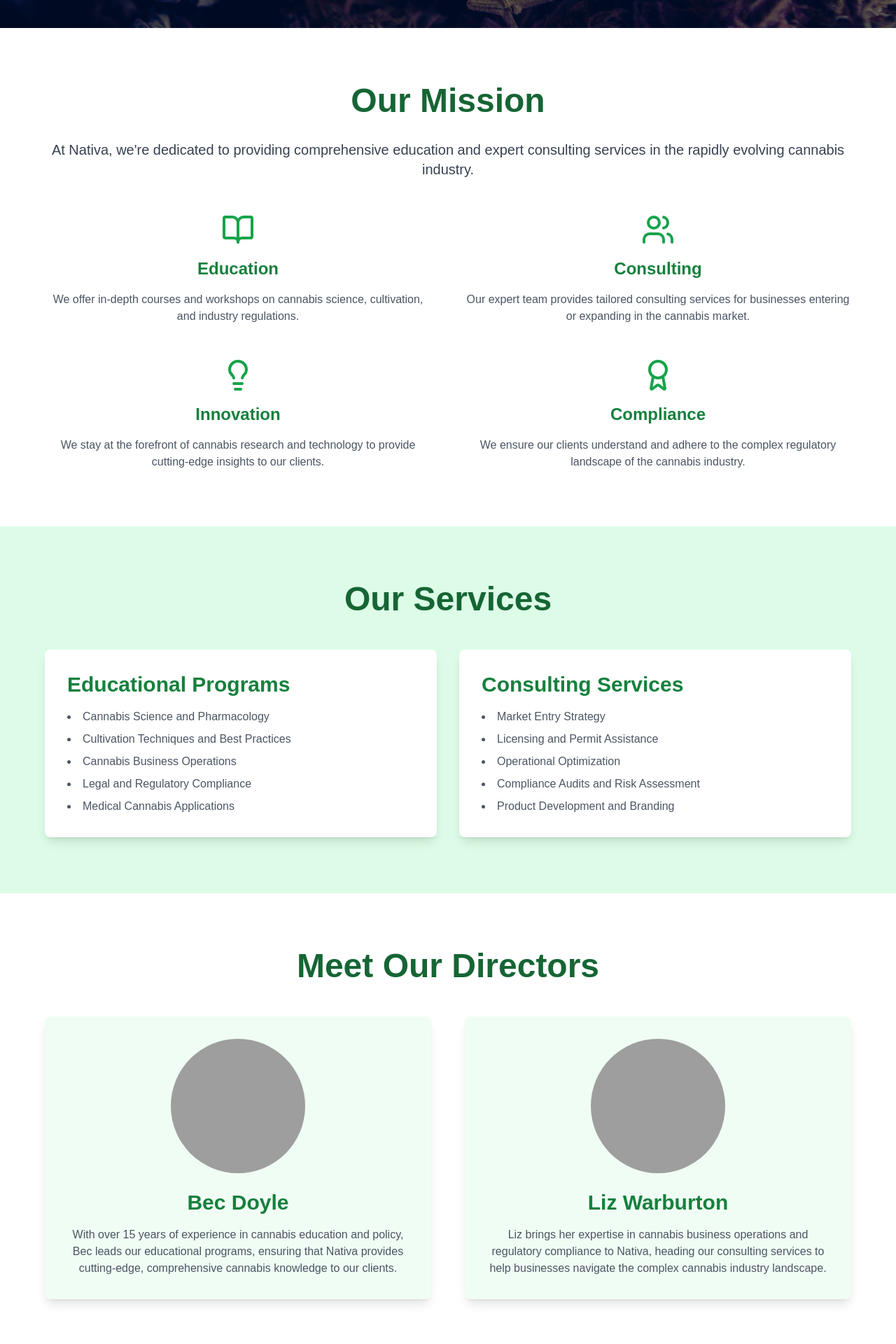
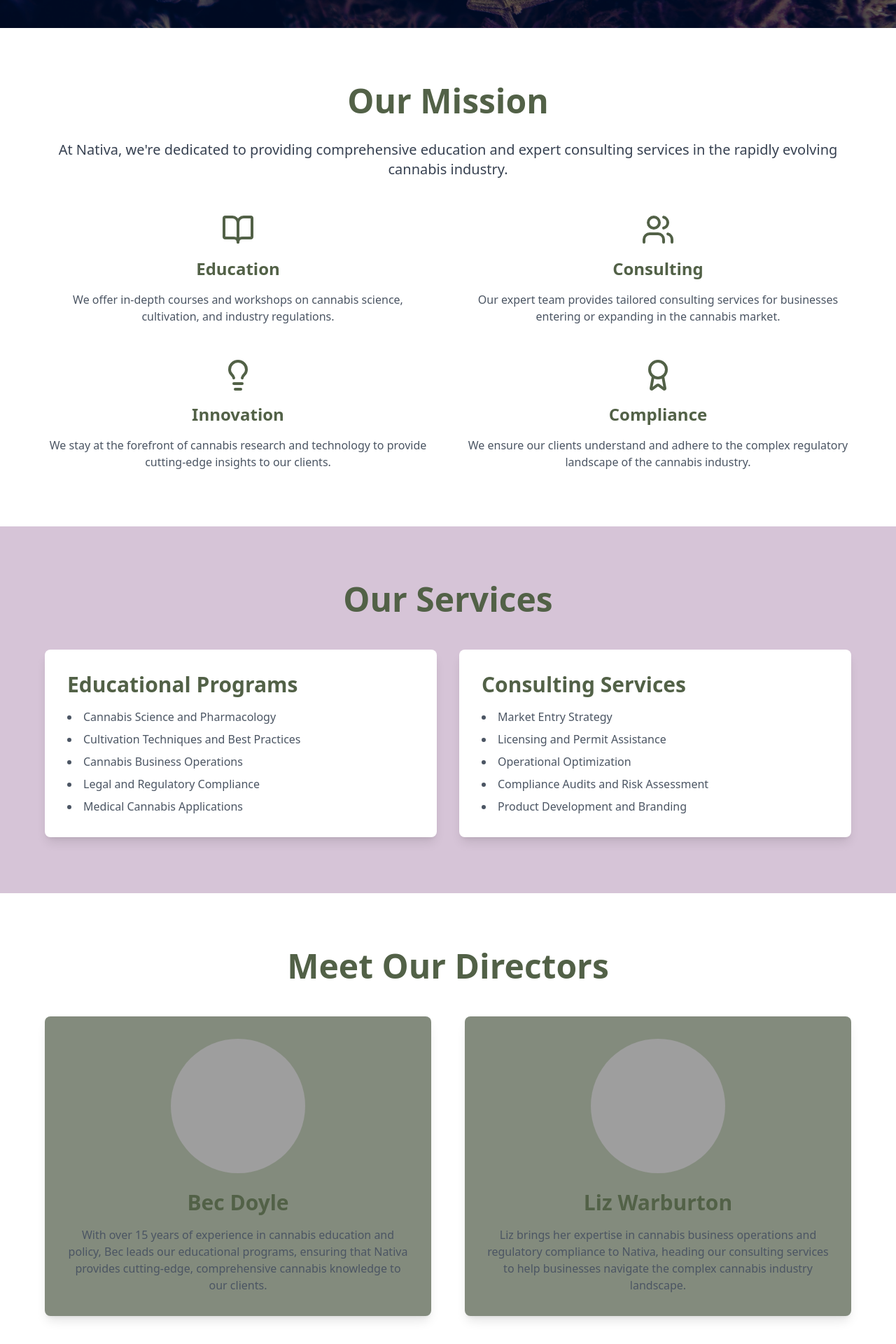
Before and after one commit to doylem/nativa-site, a Next.js app: page / in a window 1280 px wide. Shown: the part 760-2680 px from the top of the page at 70% size. Built offline with nearby package versions, Linux system fonts and the light colour scheme; grey boxes are pictures that could not be loaded.

Commit message:
update colour palette

```diff
--- a/app/globals.css
+++ b/app/globals.css
@@ -7,7 +7,7 @@
   --foreground: #171717;
 
   --n-green-light: #838b7d;
-  --n-green-dark: #526147;
+  --n-green-mid-dark: #526147;
   --n-pink-light: #d6c4d7;
   --n-orange-light: #faedd8;
   --n-orange-super-light: #faf6f1;
@@ -23,7 +23,7 @@
 body {
   color: var(--foreground);
   background: var(--background);
-  font-family: Arial, Helvetica, sans-serif;
+  /* font-family: Arial, Helvetica, sans-serif; */
 }
 
 @layer utilities {
--- a/app/page.tsx
+++ b/app/page.tsx
@@ -2,12 +2,9 @@
 import { ArrowRight, BookOpen, Users, Lightbulb, Award } from "lucide-react"
 import Link from "next/link"
 
-const logoStyle = `
-`
-
 export default function NativaLandingPage() {
   return (
-    <div className="min-h-screen bg-green-50">
+    <div className="min-h-screen bg-nativa-green">
       {/* Hero Section */}
       <section className="relative h-screen flex items-center justify-center overflow-hidden">
         <div className="absolute inset-0 z-0">
@@ -18,7 +15,7 @@
           />
           <div className="absolute inset-0 bg-black opacity-50"></div>
         </div>
-        <div className="relative z-10 text-center text-white">
+        <div className="relative z-10 text-center text-white p-8">
           <div className="flex justify-center mb-8">
             <img
               src="/images/nativa-site-logo.png"
@@ -48,7 +45,7 @@
       {/* About Section */}
       <section className="py-20 px-4 bg-white">
         <div className="max-w-6xl mx-auto">
-          <h2 className="text-4xl md:text-5xl font-bold mb-8 text-center text-green-800">
+          <h2 className="text-4xl md:text-5xl font-bold mb-8 text-center text-nativa-olive">
             Our Mission
           </h2>
           <p className="text-xl text-center mb-12 text-gray-700">
@@ -58,8 +55,8 @@
           </p>
           <div className="grid md:grid-cols-2 gap-12">
             <div className="space-y-4 flex flex-col items-center text-center">
-              <BookOpen size={48} className="text-green-600" />
-              <h3 className="text-2xl font-semibold text-green-700">
+              <BookOpen size={48} className="text-nativa-olive" />
+              <h3 className="text-2xl font-semibold text-nativa-olive">
                 Education
               </h3>
               <p className="text-gray-600">
@@ -68,8 +65,8 @@
               </p>
             </div>
             <div className="space-y-4 flex flex-col items-center text-center">
-              <Users size={48} className="text-green-600" />
-              <h3 className="text-2xl font-semibold text-green-700">
+              <Users size={48} className="text-nativa-olive" />
+              <h3 className="text-2xl font-semibold text-nativa-olive">
                 Consulting
               </h3>
               <p className="text-gray-600">
@@ -78,8 +75,8 @@
               </p>
             </div>
             <div className="space-y-4 flex flex-col items-center text-center">
-              <Lightbulb size={48} className="text-green-600" />
-              <h3 className="text-2xl font-semibold text-green-700">
+              <Lightbulb size={48} className="text-nativa-olive" />
+              <h3 className="text-2xl font-semibold text-nativa-olive">
                 Innovation
               </h3>
               <p className="text-gray-600">
@@ -88,8 +85,8 @@
               </p>
             </div>
             <div className="space-y-4 flex flex-col items-center text-center">
-              <Award size={48} className="text-green-600" />
-              <h3 className="text-2xl font-semibold text-green-700">
+              <Award size={48} className="text-nativa-olive" />
+              <h3 className="text-2xl font-semibold text-nativa-olive">
                 Compliance
               </h3>
               <p className="text-gray-600">
@@ -102,14 +99,14 @@
       </section>
 
       {/* Services Section */}
-      <section className="py-20 px-4 bg-green-100" id="our-services">
+      <section className="py-20 px-4 bg-nativa-pink" id="our-services">
         <div className="max-w-6xl mx-auto">
-          <h2 className="text-4xl md:text-5xl font-bold mb-12 text-center text-green-800">
+          <h2 className="text-4xl md:text-5xl font-bold mb-12 text-center text-nativa-olive">
             Our Services
           </h2>
           <div className="grid md:grid-cols-2 gap-8">
             <div className="bg-white p-8 rounded-lg shadow-lg">
-              <h3 className="text-3xl font-bold mb-4 text-green-700">
+              <h3 className="text-3xl font-bold mb-4 text-nativa-olive">
                 Educational Programs
               </h3>
               <ul className="list-disc list-inside space-y-2 text-gray-600">
@@ -121,7 +118,7 @@
               </ul>
             </div>
             <div className="bg-white p-8 rounded-lg shadow-lg">
-              <h3 className="text-3xl font-bold mb-4 text-green-700">
+              <h3 className="text-3xl font-bold mb-4 text-nativa-olive">
                 Consulting Services
               </h3>
               <ul className="list-disc list-inside space-y-2 text-gray-600">
@@ -139,17 +136,17 @@
       {/* Directors Section */}
       <section className="py-20 px-4 bg-white">
         <div className="max-w-6xl mx-auto">
-          <h2 className="text-4xl md:text-5xl font-bold mb-12 text-center text-green-800">
+          <h2 className="text-4xl md:text-5xl font-bold mb-12 text-center text-nativa-olive">
             Meet Our Directors
           </h2>
           <div className="grid md:grid-cols-2 gap-12">
-            <div className="bg-green-50 p-8 rounded-lg shadow-lg">
+            <div className="bg-nativa-green p-8 rounded-lg shadow-lg">
               <img
                 src="/placeholder.svg?height=400&width=400"
                 alt="Bec Doyle"
                 className="w-48 h-48 rounded-full mx-auto mb-6"
               />
-              <h3 className="text-3xl font-bold mb-4 text-center text-green-700">
+              <h3 className="text-3xl font-bold mb-4 text-center text-nativa-olive">
                 Bec Doyle
               </h3>
               <p className="text-gray-600 text-center">
@@ -159,13 +156,13 @@
                 clients.
               </p>
             </div>
-            <div className="bg-green-50 p-8 rounded-lg shadow-lg">
+            <div className="bg-nativa-green p-8 rounded-lg shadow-lg">
               <img
                 src="/placeholder.svg?height=400&width=400"
                 alt="Liz Warburton"
                 className="w-48 h-48 rounded-full mx-auto mb-6"
               />
-              <h3 className="text-3xl font-bold mb-4 text-center text-green-700">
+              <h3 className="text-3xl font-bold mb-4 text-center text-nativa-olive">
                 Liz Warburton
               </h3>
               <p className="text-gray-600 text-center">
@@ -180,7 +177,7 @@
       </section>
 
       {/* CTA Section */}
-      <section className="py-20 px-4 bg-green-800 text-white">
+      <section className="py-20 px-4 bg-nativa-olive text-white">
         <div className="max-w-4xl mx-auto text-center">
           <h2 className="text-4xl md:text-5xl font-bold mb-8">
             Ready to Grow Your Cannabis Knowledge?
@@ -189,14 +186,14 @@
             Whether you're looking to expand your understanding of cannabis or
             need expert guidance for your business, Nativa is here to help.
           </p>
-          <Button className="text-lg px-8 py-4 bg-white text-green-800 hover:bg-green-100">
+          <Button className="text-lg px-8 py-4 bg-white text-nativa-olive hover:bg-green-100">
             Contact Us Today
           </Button>
         </div>
       </section>
 
       {/* Footer */}
-      <footer className="bg-green-900 text-white py-8">
+      <footer className="bg-slate-900 text-white py-8">
         <div className="max-w-6xl mx-auto px-4 text-center">
           <p className="mb-4">
             &copy; 2023 Nativa Cannabis Education & Consulting. All rights
--- a/package.json
+++ b/package.json
@@ -13,6 +13,7 @@
     "@radix-ui/react-slot": "^1.1.0",
     "class-variance-authority": "^0.7.0",
     "clsx": "^2.1.1",
+    "geist": "^1.3.1",
     "lucide-react": "^0.445.0",
     "next": "14.2.13",
     "react": "^18",
--- a/tailwind.config.ts
+++ b/tailwind.config.ts
@@ -51,6 +51,24 @@
           "4": "hsl(var(--chart-4))",
           "5": "hsl(var(--chart-5))",
         },
+
+        "nativa-green": "#838b7d",
+        "nativa-olive": "#526147",
+        "nativa-pink": "#d6c4d7",
+        "nativa-orange": "#faedd8",
+        "nativa-white": "#faf6f1",
+
+        green: {
+          light: "hsl(var(--n-green-light))",
+          dark: "hsl(var(--n-green-mid-dark))",
+        },
+        pink: {
+          light: "hsl(var(--n-pink-light))",
+        },
+        orange: {
+          light: "hsl(var(--n-orange-light))",
+          superlight: "hsl(var(--n-orange-super-light))",
+        },
       },
       borderRadius: {
         lg: "var(--radius)",
```
Also changed, not shown: 1 other file (tests, documents, lock files or other folders).
